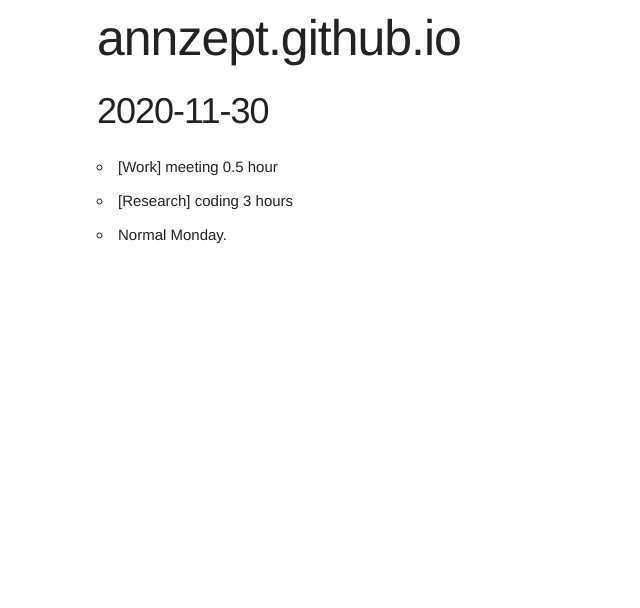
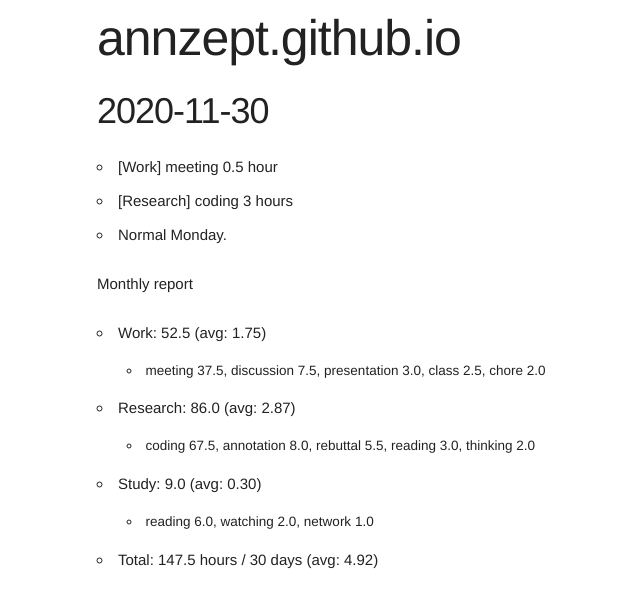
Before and after one commit to annzept/annzept.github.io, a Jekyll site: the page built from _posts/2020-11-30-diary.md, in a window 1280 px wide. Shown: the top 608 px of the page, without its empty margins (63-703 px from the left). Built offline with Jekyll 4.4.1, drawn with Linux system fonts in a browser that asks for light colours.

Commit message:
Tue Dec  1 02:15:27 JST 2020

```diff
--- a/_posts/2020-11-30-diary.md
+++ b/_posts/2020-11-30-diary.md
@@ -8,3 +8,12 @@ categories: diary
 - [Work] meeting 0.5 hour
 - [Research] coding 3 hours
 - Normal Monday.
+
+Monthly report
+- Work: 52.5 (avg: 1.75)
+  + meeting 37.5, discussion 7.5, presentation 3.0, class 2.5, chore 2.0
+- Research: 86.0 (avg: 2.87)
+  + coding 67.5, annotation 8.0, rebuttal 5.5, reading 3.0, thinking 2.0
+- Study: 9.0 (avg: 0.30)
+  + reading 6.0, watching 2.0, network 1.0
+- Total: 147.5 hours / 30 days (avg: 4.92)
```
